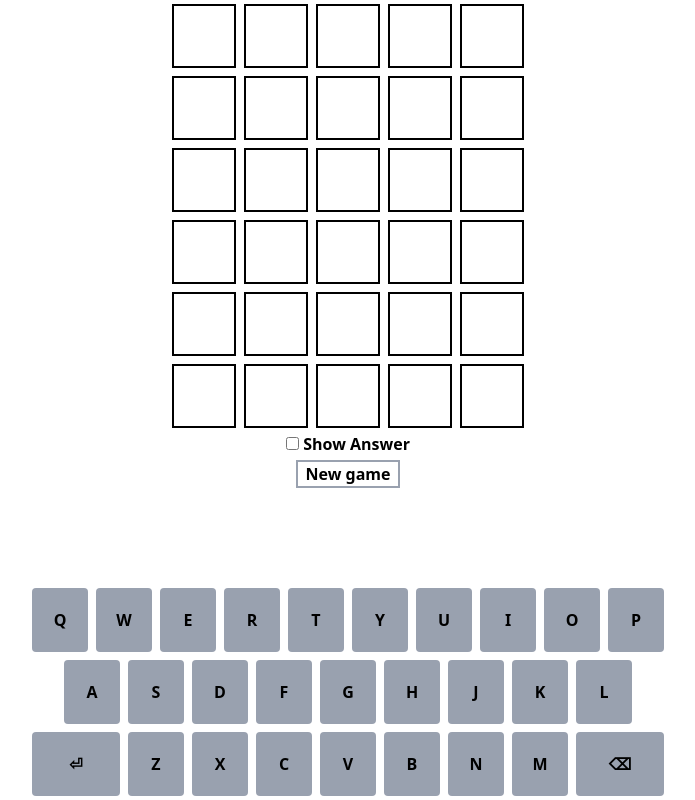
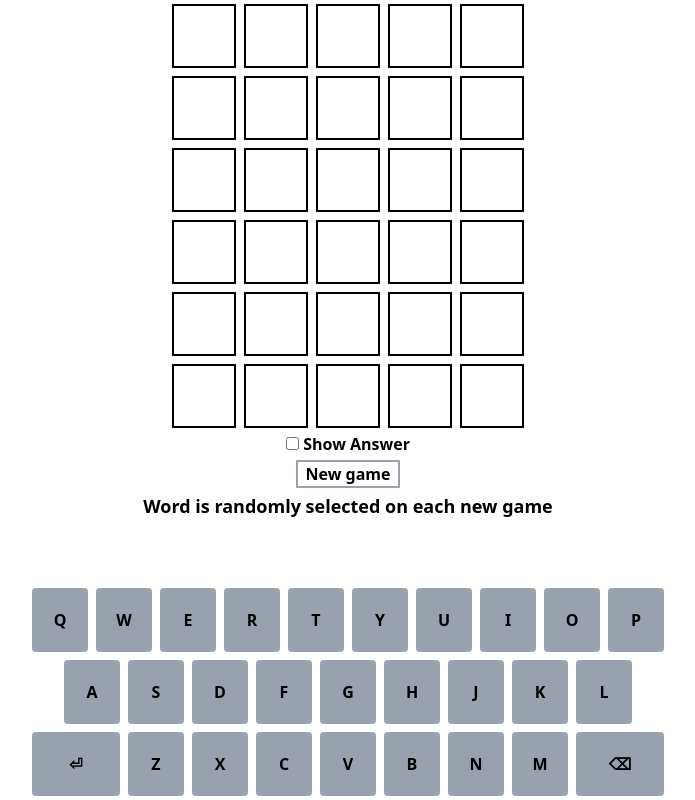
Before and after one commit to justDeeevin/wordle, a SvelteKit app: page / in a window 1280 px wide. Shown: the whole page, without its empty margins (292-987 px from the left). Built offline with nearby package versions, Linux system fonts and the light colour scheme.

Commit message:
add note that word is random

```diff
--- a/src/routes/+page.svelte
+++ b/src/routes/+page.svelte
@@ -97,6 +97,8 @@
 
   <button onclick={new_game}>New game</button>
 
+  <p class="text-center text-lg">Word is randomly selected on each new game</p>
+
   <div class="fixed bottom-0 flex w-full flex-col items-center justify-center">
     <div class="flex flex-row">
       {#each 'qwertyuiop' as letter}
```
